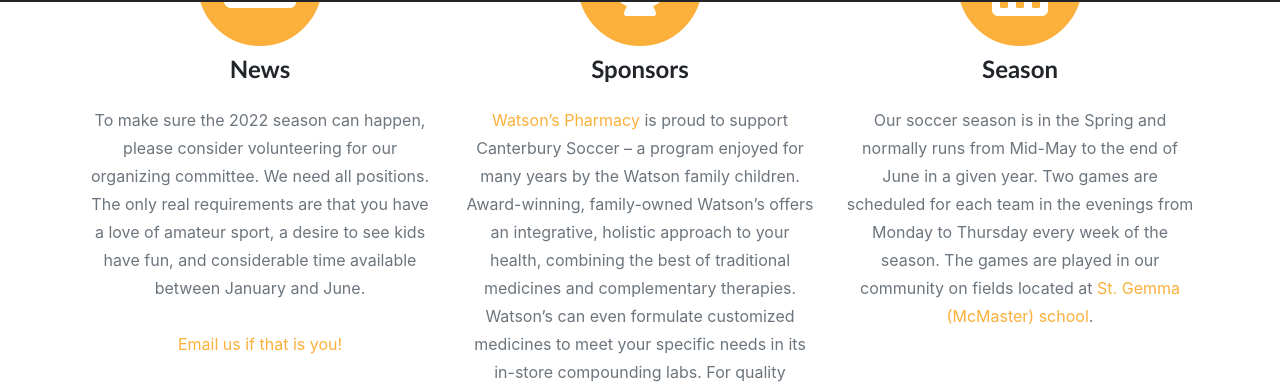
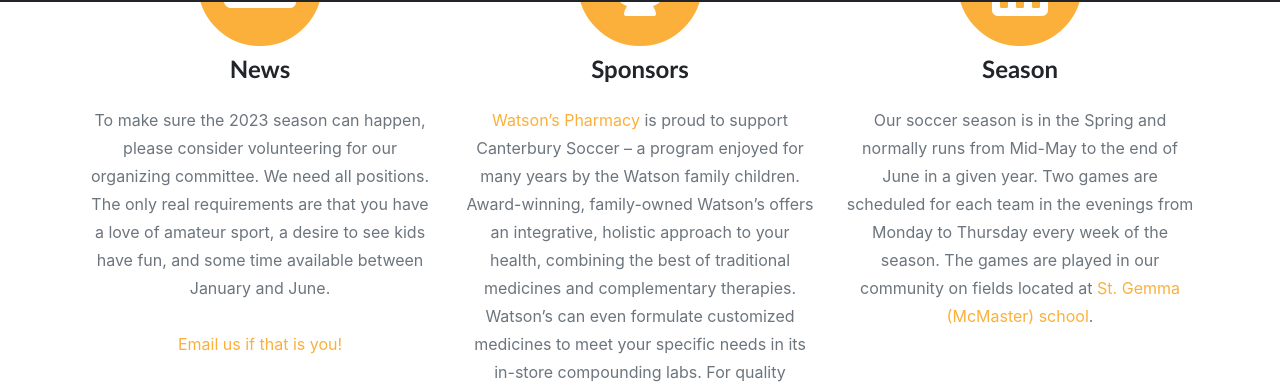
Before and after one commit to canterbury-soccer/website, a Jekyll site: the page built from index.md, in a window 1280 px wide and 900 px high, scrolled down 1057 px. Shown: the part 150-537 px from the top of the window. Built offline with Jekyll 4.4.1, drawn with Linux system fonts in a browser that asks for light colours; some web fonts are replaced; comment, search, counter and statistics services are not loaded.

Commit message:
Update sitetext.yml
changed one incident of 2022

```diff
--- a/_data/sitetext.yml
+++ b/_data/sitetext.yml
@@ -37,7 +37,7 @@ aboutus:
     list:
       - title: "News"
         desc: |
-          To make sure the 2022 season can happen, please consider volunteering for our organizing committee. We need all positions. The only real requirements are that you have a love of amateur sport, a desire to see kids have fun, and considerable time available between January and June.
+          To make sure the 2023 season can happen, please consider volunteering for our organizing committee. We need all positions. The only real requirements are that you have a love of amateur sport, a desire to see kids have fun, and some time available between January and June.
           <br/><br/>
           <a href='mailto:canterburysoccer@gmail.com'>Email us if that is you!</a>
         icon: fas fa-newspaper #find more at https://fontawesome.com/icons
```
